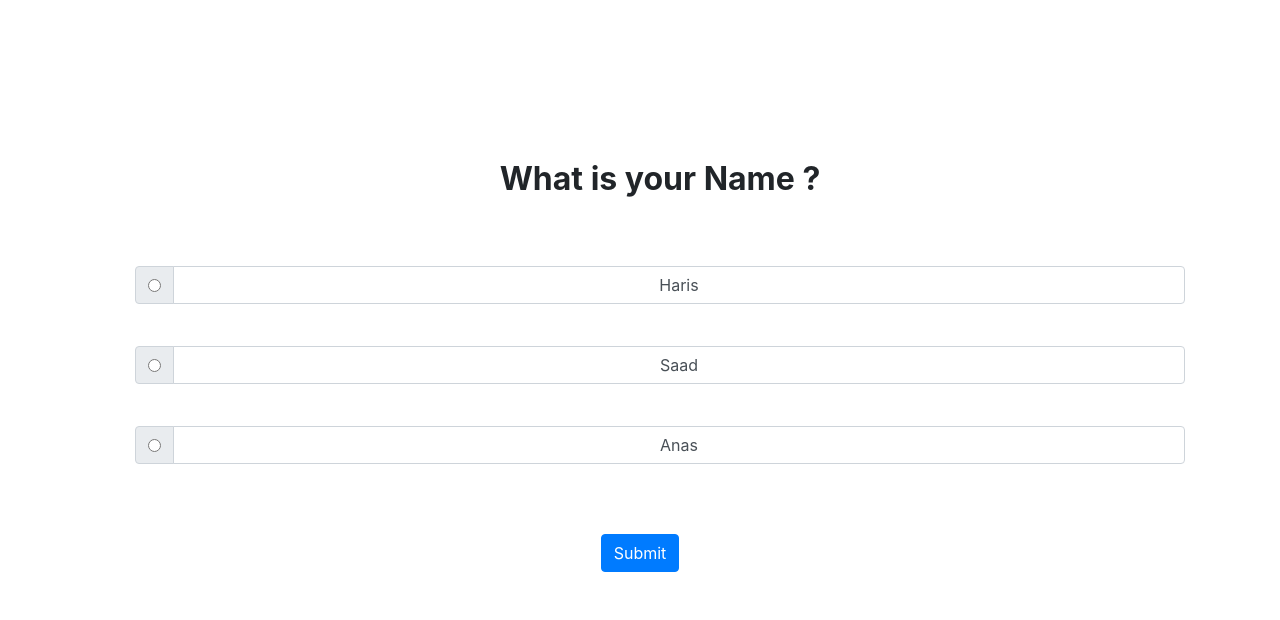
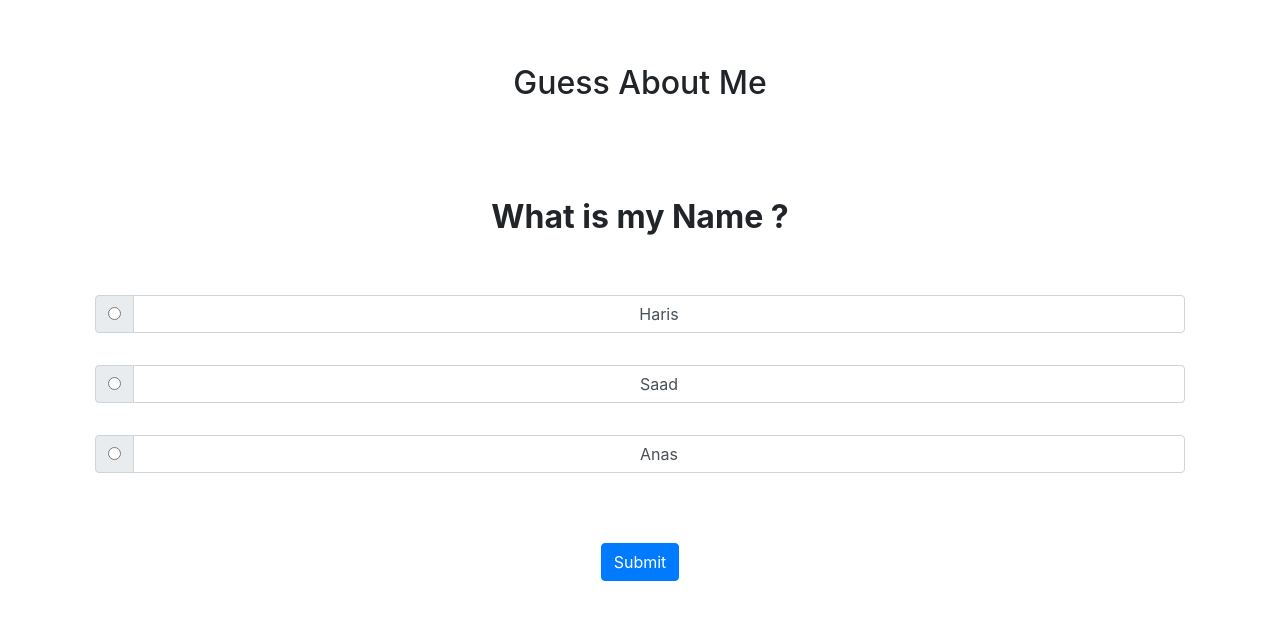
Before and after one commit to haris-aqeel/Quiz-Application, a plain HTML site: page index.html in a window 1280 px wide. Drawn offline with nearby package versions, Linux system fonts and the light colour scheme.

Commit message:
revision 3

```diff
--- a/app.js
+++ b/app.js
@@ -1,36 +1,36 @@
 var dataBank = [
     {
-        Question: "What is your Name ?",
+        Question: "What is my Name ?",
         Answer: {
             a: "Haris",
             b: "Saad",
             c: "Anas"
         },
-        correctAnswer: "c"
+        correctAnswer: "a"
 
     },
     {
-        Question: "What is your Age ?",
+        Question: "What is my Age ?",
         Answer: {
             a: "18",
             b: "22",
             c: "12"
         },
-        correctAnswer: "b"
-
-    },
-    {
-        Question: "What is your Nationality ?",
-        Answer: {
-            a: "Pakistan",
-            b: "America",
-            c: "India"
-        },
         correctAnswer: "a"
 
     },
     {
-        Question: "What is your Religion ?",
+        Question: "What is my Nationality ?",
+        Answer: {
+            a: "India",
+            b: "America",
+            c: "Pakistan"
+        },
+        correctAnswer: "c"
+
+    },
+    {
+        Question: "What is my Religion ?",
         Answer: {
             a: "Islam",
             b: "Jew",
@@ -40,7 +40,7 @@ var dataBank = [
 
     },
     {
-        Question: "What is your Hobby ?",
+        Question: "What is my Hobby ?",
         Answer: {
             a: "Gardening",
             b: "Internet Surfing",
@@ -62,51 +62,30 @@ function checkAnswer() {
 
     var question = dataBank[i].Question;
     var options = dataBank[i].Answer;
-
     var ans = dataBank[i].correctAnswer;
-
     finalAnswer = (options[ans]);
-
-
-
     var innerHtml = '<div id="remove'+i+'"><h2 class="font-weight-bold py-5 mt-5" >'+ question +'</h2><li><div class="input-group"><div class="input-group-prepend"><div class="input-group-text"> <input type="radio" id="option1" aria-label="Radio button for following text input" name="question'+i+'" value="'+ options.a +'"></div></div> <label type="text" class="form-control" for="option1" aria-label="Text input with radio button" >'+ options.a + '</label></div></li><li><div class="input-group"><div class="input-group-prepend"><div class="input-group-text"> <input type="radio" id="option2" aria-label="Radio button for following text input" name="question'+i+'" value="'+ options.b +'"></div></div> <label type="text" class="form-control" for="option2" aria-label="Text input with radio button" >' + options.b + '</label></div></li><li><div class="input-group"><div class="input-group-prepend"><div class="input-group-text"> <input type="radio" id="option3" aria-label="Radio button for following text input" name="question'+i+'" value="'+options.c+'"></div></div> <label type="text" class="form-control" for="option3" aria-label="Text input with radio button" >'+options.c+'</label></div></li></div>'
     var innerHtml1 = '<button id="next'+i+'" class="btn btn-primary btn-small text-center" type="submit" onClick="nextQuestion()">Submit</button>'
     document.getElementById('allQuestions').insertAdjacentHTML("afterbegin", innerHtml)
     document.getElementById('button').insertAdjacentHTML("afterbegin", innerHtml1)
 
-    return finalAnswer;
 }
-
-checkAnswer();
 
 function countScore(){
 
     for (var j = 0 ; j< 3; j++){
         var checkout = document.getElementsByName('question'+i)[j];
-        // console.log(document.getElementsByName('question'+i)[j].checked)
-        //console.log(checkout.value);
         if (checkout.checked == true){
-            checkout.value == f ? count++ : null;
-        }else{
-            alert('You Will Be Marked 0');
-
+            checkout.value == finalAnswer ? count++ : null;
         }
 
 }}
 
-
-
-
-
 function nextQuestion(){
-
 
     countScore();
     document.getElementById('remove'+i).className= 'd-none';
     document.getElementById('next'+i).className= 'd-none';
-
-
-
     i++;
     if(i<dataBank.length){
     checkAnswer();
@@ -116,9 +95,18 @@ function nextQuestion(){
 }
 
 function calculateScore() {
-    document.getElementById('remove'+i).className= 'd-none';
-    document.getElementById('next'+i).className= 'd-none';
 
-
+    var innerHtml2 = '<div class="container-fluid bg-primary giveHeight text-white">You Got '+count *10 +' marks out of 50 marks</div>';
+    var innerHtml3 = '<div><button class="btn btn-sm btn-primary" onclick="reset()">Start Quiz Again</button></div>'
+    document.getElementById('allQuestions').insertAdjacentHTML("afterbegin", innerHtml2);
+    document.getElementById('button').insertAdjacentHTML("afterbegin", innerHtml3);
 
 }
+
+function reset() {
+
+ location.reload();
+
+}
+
+checkAnswer();
--- a/index.html
+++ b/index.html
@@ -9,16 +9,26 @@
         integrity="sha384-JcKb8q3iqJ61gNV9KGb8thSsNjpSL0n8PARn9HuZOnIxN0hoP+VmmDGMN5t9UJ0Z" crossorigin="anonymous">
 </head>
 <style>
+    #allQuestions{
+        padding: 0;
+    }
+
     li{
-        margin: 20px 10px;
+        margin: 10px 10px;
         list-style-type: none;
         height: 60px;
+    }
+
+    .giveHeight{
+        height: 150px;
+        font-size: 42px;
     }
 </style>
 <body>
 
+
     <div class="container my-5 pt-3 text-center">
-
+    <h2>Guess About Me</h2>
         <ul id="allQuestions">
 
         </ul>
```
